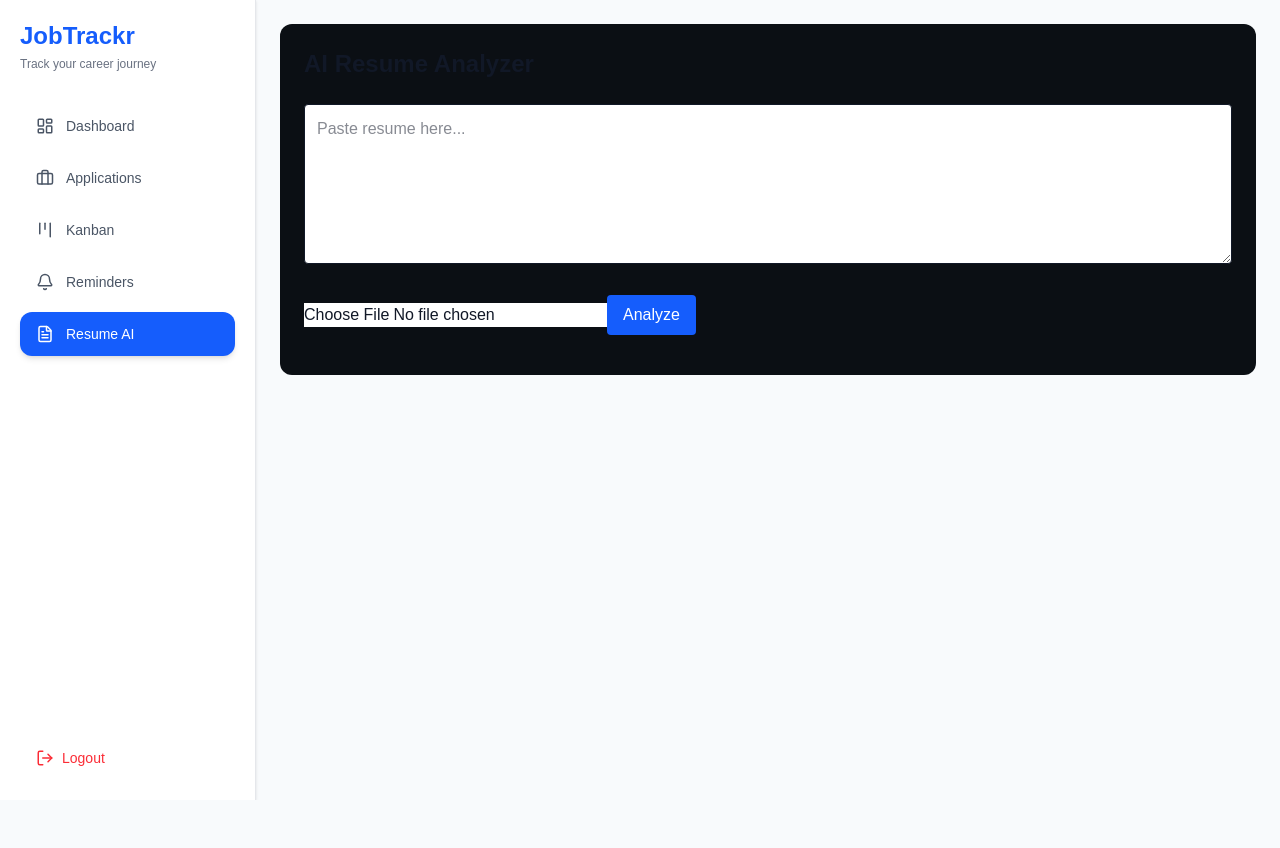
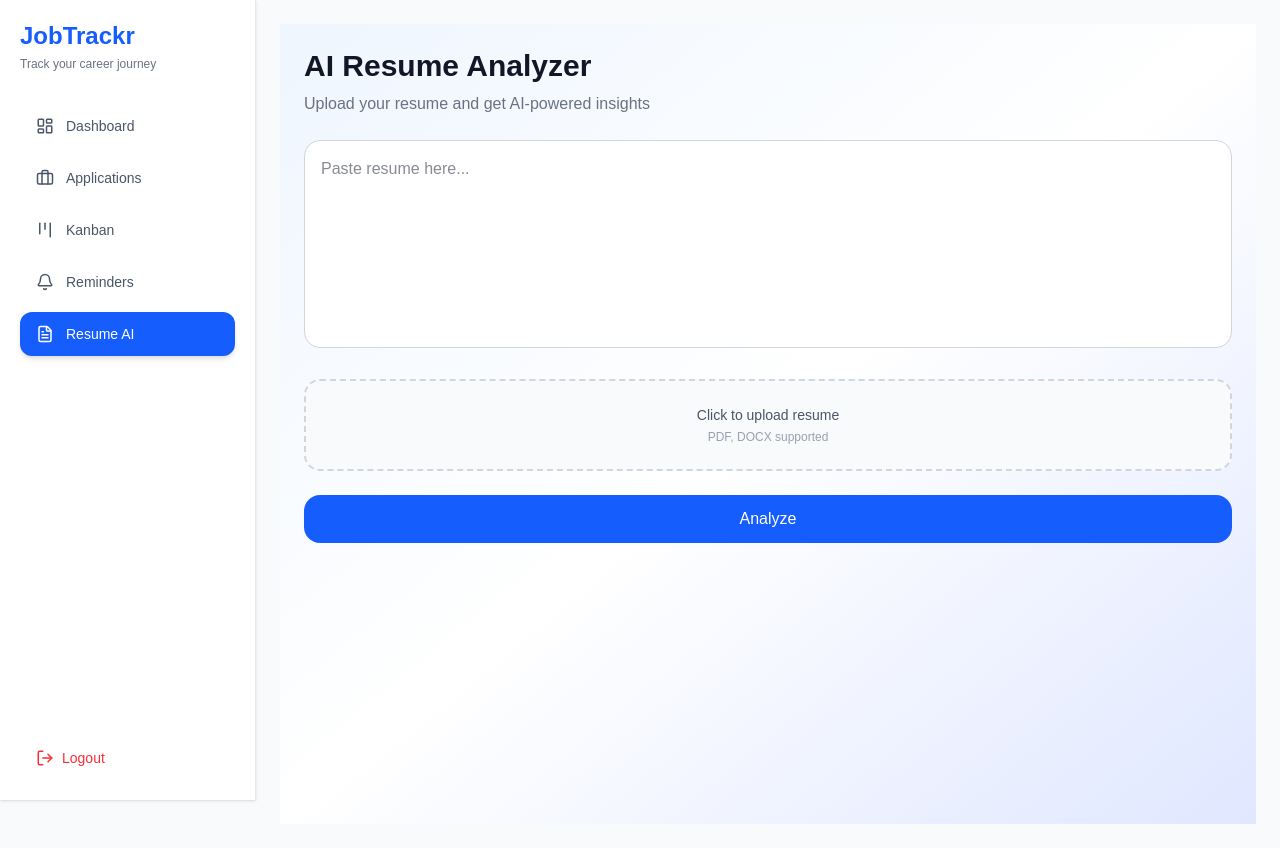
Before and after one commit to GaneshMirashi/jobtrackr-frontend, a Next.js app: page /resume in a window 1280 px wide. Before the commit the page ends 800 px from the top, so only its background shows below. Built offline with nearby package versions, Linux system fonts and the light colour scheme.

Commit message:
Made some design changes in resume analysis.

```diff
--- a/app/(dashboard)/resume/page.tsx
+++ b/app/(dashboard)/resume/page.tsx
@@ -9,28 +9,62 @@ export default function ResumePage() {
   const [file, setFile] = useState<File | null>(null);
 
   return (
-    <div className="p-6 mx-auto space-y-6 bg-[#0b0f14] rounded-xl">
-      <h1 className="text-2xl font-semibold">
+    <div className="min-h-screen bg-gradient-to-br from-blue-50 via-white to-indigo-100 p-6">
+      <div className="max-w-6xl mx-auto space-y-6">
+        <div>
+          <h1 className="text-3xl font-bold text-gray-900">
             AI Resume Analyzer
           </h1>
+
+          <p className="text-gray-500 mt-2">
+            Upload your resume and get AI-powered insights
+          </p>
+        </div>
 
         <textarea
           placeholder="Paste resume here..."
           value={text}
           onChange={(e) => setText(e.target.value)}
-        className="w-full border p-3 rounded h-40"
+          className="w-full rounded-2xl border border-gray-300 px-4 py-4 h-52 outline-none transition focus:border-blue-500 focus:ring-4 focus:ring-blue-100 resize-none"
         />
+
+        <div className="border-2 border-dashed border-gray-300 rounded-2xl p-6 text-center bg-gray-50">
 
           <input
             type="file"
+            className="hidden"
+            id="resume-upload"
             onChange={(e) => {
               const selectedFile = e.target.files?.[0];
+
               if (selectedFile) {
                 setFile(selectedFile);
               }
             }}
           />
-      {error && <p className="text-red-500">Something went wrong</p>}
+
+          <label
+            htmlFor="resume-upload"
+            className="cursor-pointer"
+          >
+            <p className="text-sm text-gray-600">
+              Click to upload resume
+            </p>
+
+            <p className="text-xs text-gray-400 mt-1">
+              PDF, DOCX supported
+            </p>
+          </label>
+
+          {file && (
+            <p className="mt-3 text-sm text-blue-600 font-medium">
+              {file.name}
+            </p>
+          )}
+        </div>
+        {error && <div className="rounded-xl border border-red-200 bg-red-50 px-4 py-3 text-sm text-red-600">
+          Something went wrong
+        </div>}
 
         <button
           onClick={() => {
@@ -42,15 +76,17 @@ export default function ResumePage() {
               mutate(text);
             }
           }}
-        className="bg-blue-600 text-white px-4 py-2 rounded"
+          className="w-full rounded-2xl bg-blue-600 py-3 text-white font-medium transition hover:bg-blue-700 disabled:opacity-70"
         >
           Analyze
         </button>
 
-      {isPending && <p>Analyzing...</p>}
+        {isPending && <div className="bg-white border border-gray-200 rounded-2xl p-6 text-center text-gray-500 shadow-sm">
+  Analyzing your resume with AI...
+</div>}
 
         {data && (
-        <div className="grid grid-cols-1 md:grid-cols-2 gap-4">
+          <div className="grid grid-cols-1 md:grid-cols-2 xl:grid-cols-4 gap-5">
 
             <Card title="Skills" items={data.skills} />
             <Card title="Strengths" items={data.strengths} />
@@ -60,6 +96,7 @@ export default function ResumePage() {
           </div>
         )}
       </div>
+    </div>
   );
 }
 
@@ -67,11 +104,20 @@ function Card({ title, items }: any) {
   if (!items) return null;
 
   return (
-    <div className="bg-[#0b0f14] p-4 rounded-xl border shadow-sm">
-      <h2 className="font-medium mb-2">{title}</h2>
-      <ul className="text-sm list-disc ml-4 space-y-1">
+    <div className="bg-white border border-gray-200 rounded-2xl shadow-sm p-5">
+
+      <h2 className="text-lg font-semibold text-gray-900 mb-4">
+        {title}
+      </h2>
+
+      <ul className="space-y-3">
         {items.map((item: string, i: number) => (
-          <li key={i}>{item}</li>
+          <li
+            key={i}
+            className="text-sm text-gray-600 border-b border-gray-100 pb-2"
+          >
+            {item}
+          </li>
         ))}
       </ul>
     </div>
```
Lines whose indentation alone changed are shown as unchanged.
